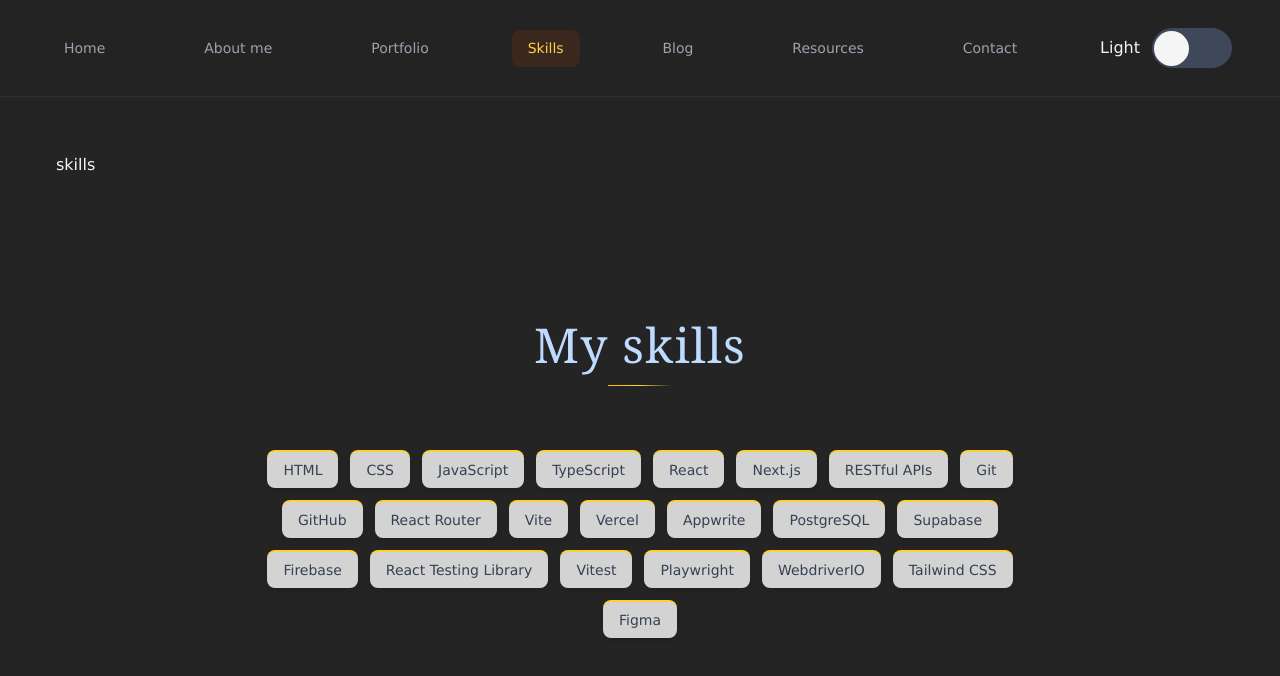
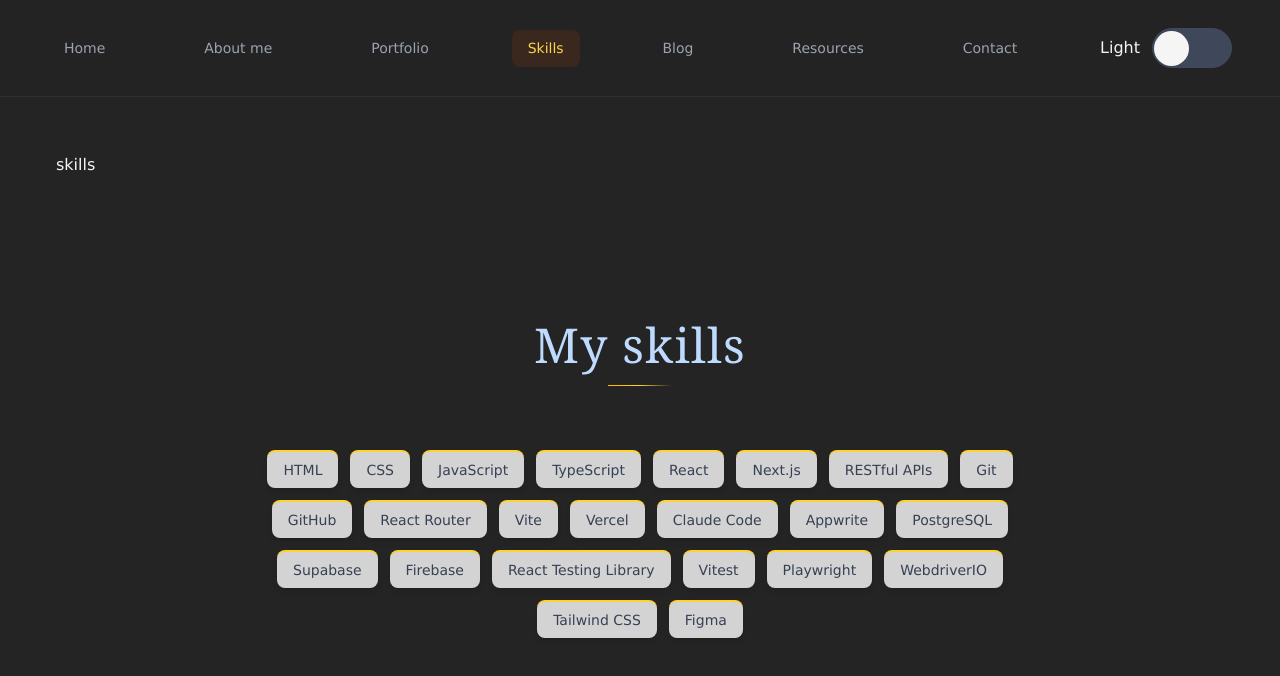
Before and after one commit to alenatih/Personal-Website, a React (Vite) app: page /skills in a window 1280 px wide. Shown: the top 676 px of the page. Built offline with nearby package versions, Linux system fonts and the light colour scheme.

Commit message:
Updating dependencies and Skills

```diff
--- a/src/components/Skills.tsx
+++ b/src/components/Skills.tsx
@@ -1,6 +1,6 @@
 const skills = [
     "HTML", "CSS", "JavaScript", "TypeScript", "React", "Next.js",
-    "RESTful APIs", "Git", "GitHub", "React Router", "Vite", "Vercel",
+    "RESTful APIs", "Git", "GitHub", "React Router", "Vite", "Vercel", "Claude Code",
     "Appwrite", "PostgreSQL", "Supabase", "Firebase",
     "React Testing Library", "Vitest", "Playwright", "WebdriverIO",
     "Tailwind CSS", "Figma",
```
Also changed, not shown: package.json (+11 -11 lines), 1 other file (tests, documents, lock files or other folders).
